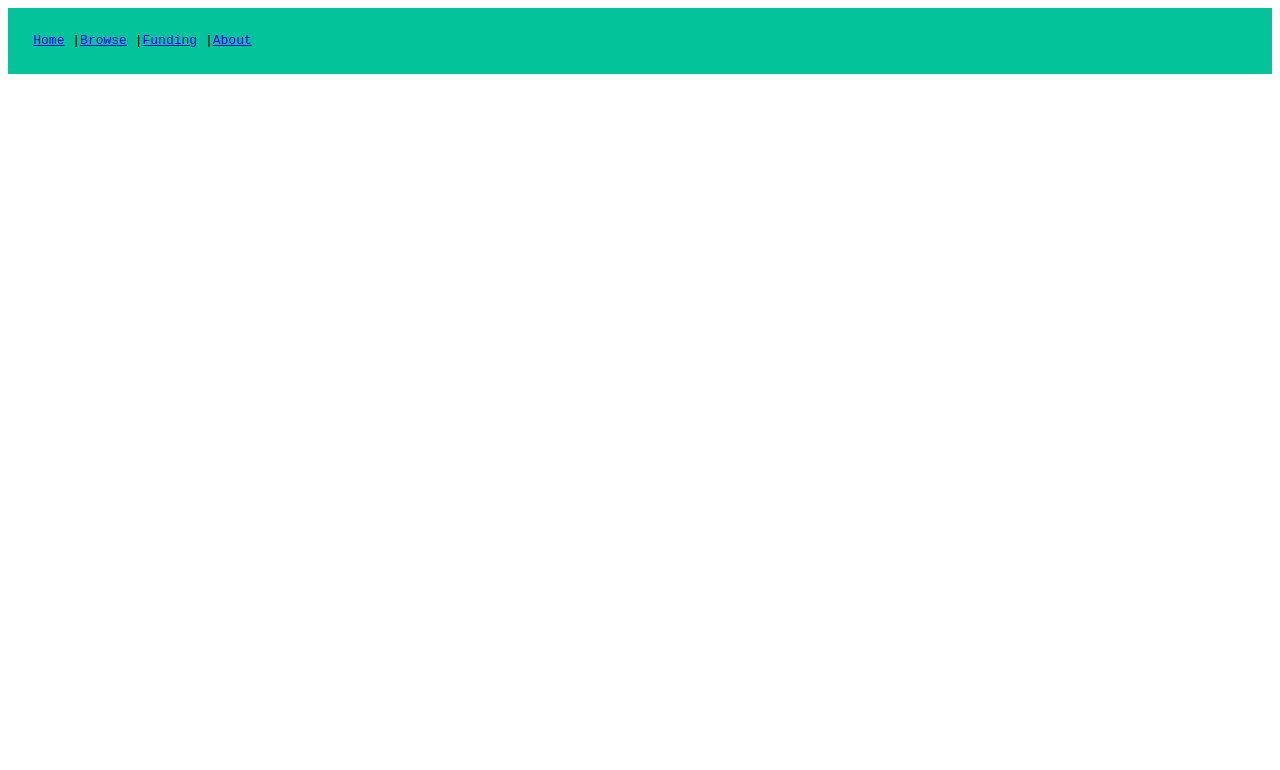
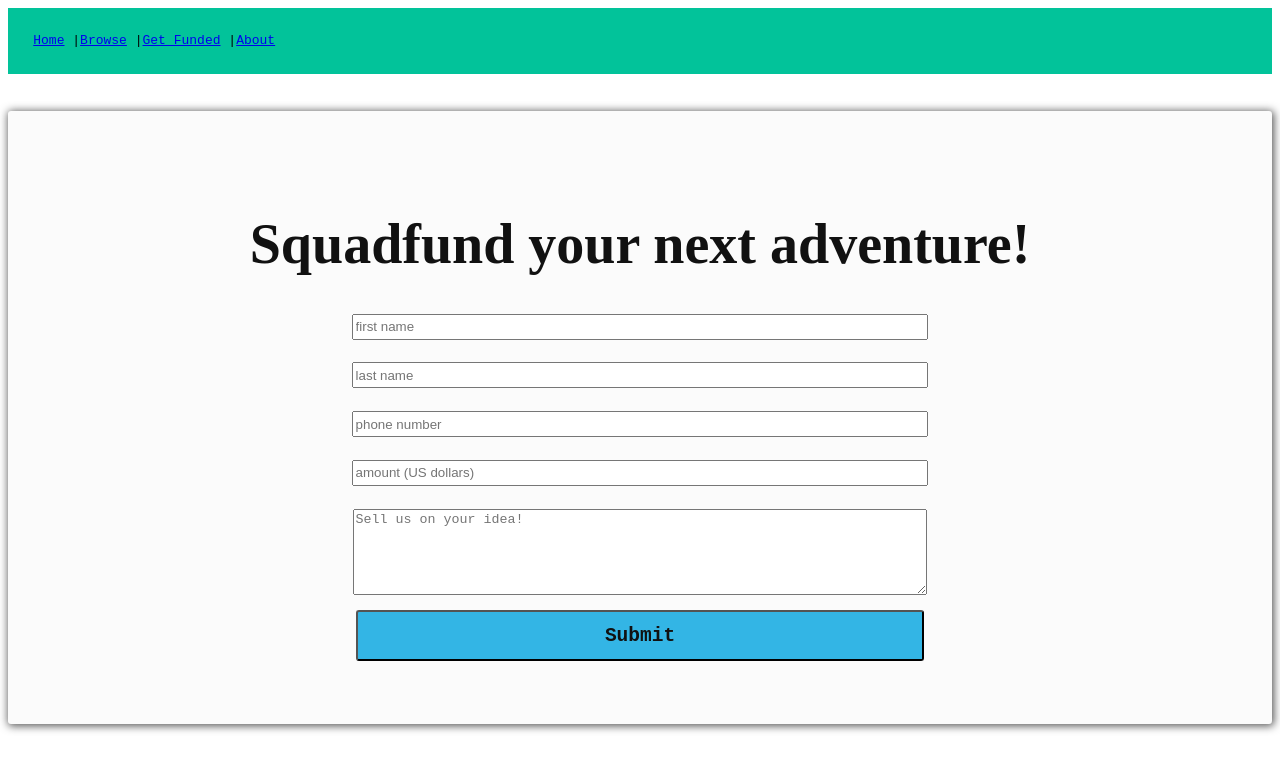
Before and after one commit to tkostelak/crowd-funding-react, a React app: page /#/funding in a window 1280 px wide. Shown: the top 770 px of the page. Built offline with nearby package versions, Linux system fonts and the light colour scheme; what webfontloader would draw is missing.

Commit message:
form adds ability to take info from user looking to use service offered by site.

```diff
--- a/src/components/Funding/Funding.jsx
+++ b/src/components/Funding/Funding.jsx
@@ -2,7 +2,81 @@ import React from 'react';
 
 function Funding() {
   return (
-    <div className="fundingContent">
+    <div className='fundingContent'>
+      <h1>Squadfund your next adventure!</h1>
+      <form>
+        <input
+          placeholder='first name'
+          type='text'
+          required
+          id='firstName'/>
+        <br/>
+        <input
+          placeholder='last name'
+          type='text'
+          required
+          id='lastName'/>
+        <br/>
+        <input
+          placeholder='phone number'
+          type='text'
+          required
+          id='phoneNumber' />
+        <br/>
+        <input
+          placeholder='amount (US dollars)'
+          type='text'
+          required
+          id='requestAmount' />
+        <br/>
+        <textarea
+          id='summaryText'
+          required
+          placeholder='Sell us on your idea!'/>
+        <br/>
+        <button type='submit'>Submit</button>
+      </form>
+      <style jsx>{`
+        .fundingContent{
+          text-align: center;
+          color: #111;
+          margin-top: 3%;
+          background-color: #fbfbfb;
+          width: auto;
+          padding: 5%;
+          border-radius: 3px;
+          box-shadow: #555 1px 1px 8px 1px;
+        }
+
+        button{
+          margin-top: 1%;
+          width: 50%;
+          height: 4vw;
+          font-family: Monospace;
+          background-color: #33b5e5;
+          font-weight: bold;
+          font-size: 1.5em;
+          border-radius: 3px;
+          color: #111;
+        }
+
+        textarea{
+          width: 50%;
+          height: 10vh;
+        }
+
+        input{
+          width: 50%;
+          height: 2.5vh;
+          margin-bottom: 2%;
+        }
+        h1{
+          font-family: Amatic SC;
+          font-weight: bolder;
+          font-size: 3.5em;
+        }
+        `}
+      </style>
     </div>
   );
 }
--- a/src/components/Navbar/Navbar.jsx
+++ b/src/components/Navbar/Navbar.jsx
@@ -6,7 +6,7 @@ function Navbar() {
     <div className="navbarContent">
       <Link className="link active" id="navTitleText" to="/">Home</Link> |
       <Link className="link" to="/browse">Browse</Link> |
-      <Link className="link" to="/funding">Funding</Link> |
+      <Link className="link" to="/funding">Get Funded</Link> |
       <Link className="link" to="/about">About</Link>
 
       <style jsx>{`
```
